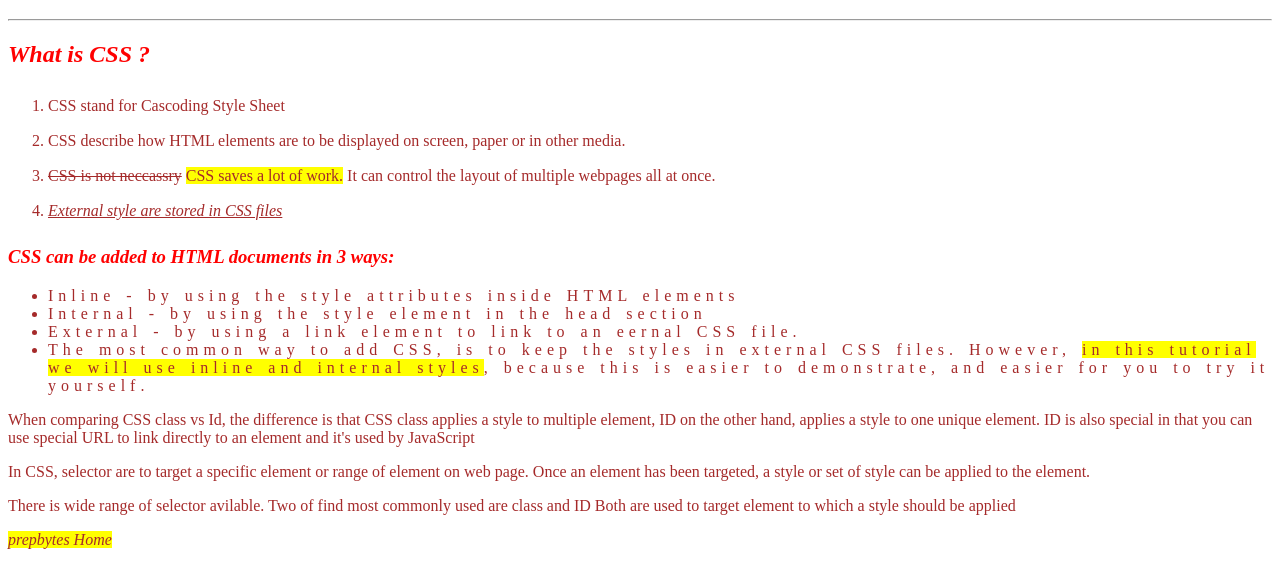
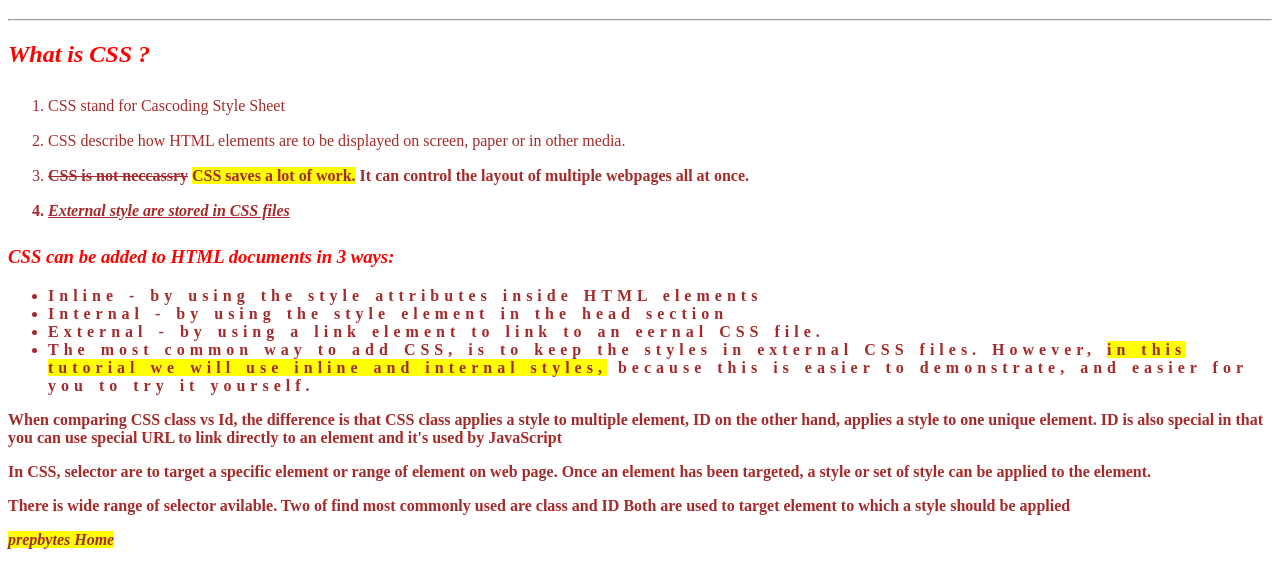
Before and after one commit to sakibhasan123/Css-assigment, a plain HTML site: page index.html in a window 1280 px wide. Shown: the part 61-648 px from the top of the page. Drawn offline with Linux system fonts and the light colour scheme.

Commit message:
Update index.html

```diff
--- a/index.html
+++ b/index.html
@@ -30,7 +30,7 @@
     <ol>
         <li>CSS stand for Cascoding Style Sheet </li>
         <li>CSS describe how HTML elements are to be displayed on screen, paper or in other media.</li>
-        <li><del>CSS is not neccassry</del> <span>CSS saves a lot of work.</span> It can control the layout of multiple webpages all at once.</li>
+        <li><b><del>CSS is not neccassry</del> <span>CSS saves a lot of work.</span><b> It can control the layout of multiple webpages all at once.</li>
         <li><i><ins>External style are stored in CSS files</ins></i></li>
     </ol>
 
@@ -40,7 +40,7 @@
         <li>Inline - by using the style attributes inside HTML elements</li>
         <li>Internal - by using the style element in the head section</li>
         <li>External - by using a link element to link to an eernal CSS file. </li>
-        <li> The most common way to add CSS, is to keep the styles in external CSS files. However, <span>in this tutorial we will use inline and internal styles</span>, because this is easier to demonstrate, and easier for you to try it yourself.</li>
+        <li> The most common way to add CSS, is to keep the styles in external CSS files. However, <b><span>in this tutorial we will use inline and internal styles,</span></b> because this is easier to demonstrate, and easier for you to try it yourself.</li>
 
 
     </ul>
```
